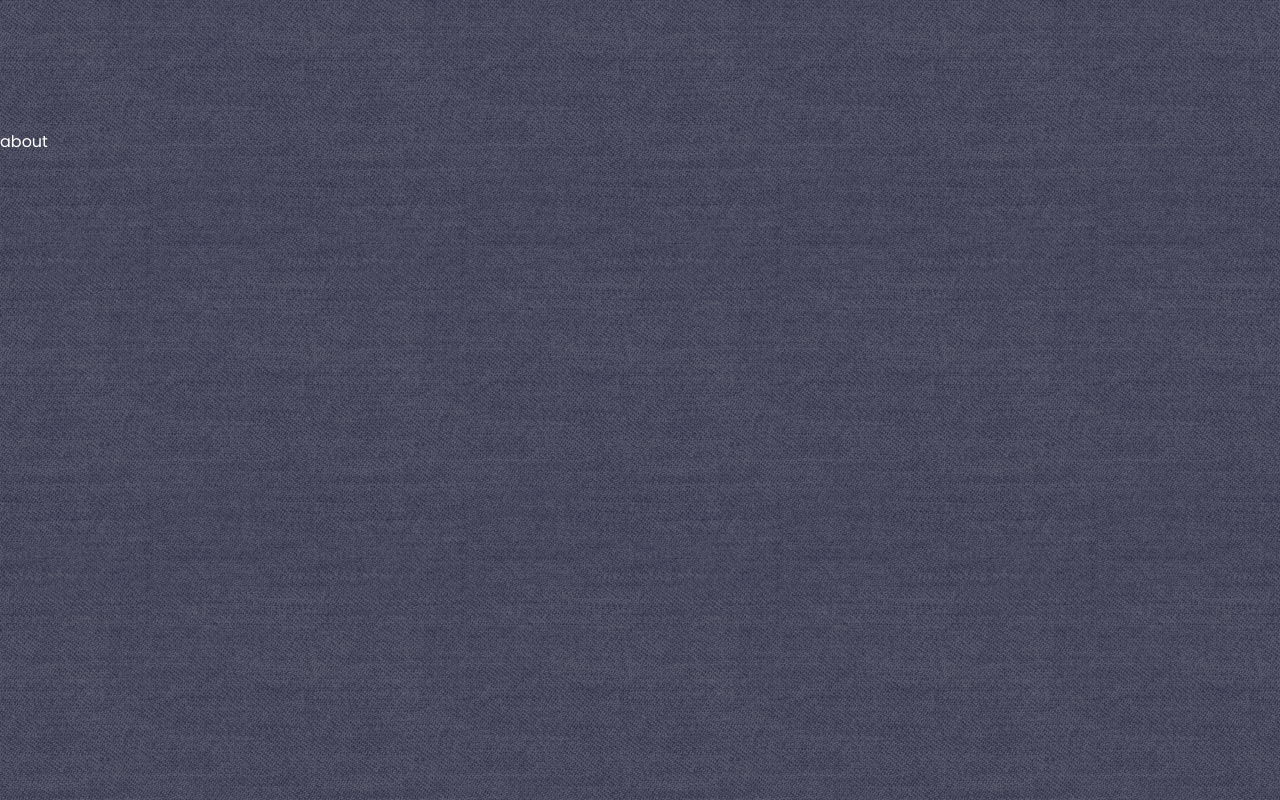
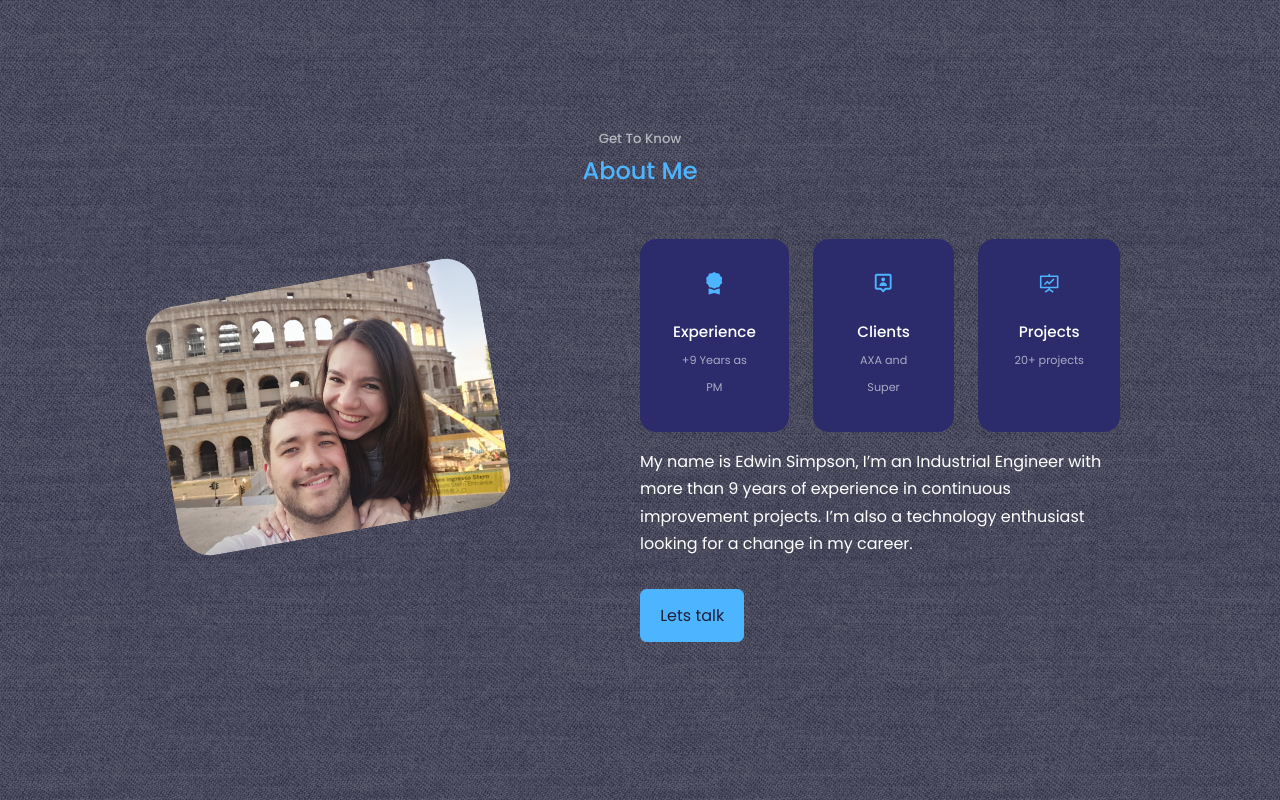
Before and after one commit to Edwin0204/React-portfolio, a React (Create React App) app in the folder react-portfolio/: page / in a window 1280 px wide. Shown: the part 800-1600 px from the top of the page. Built offline with nearby package versions, Linux system fonts and the light colour scheme.

Commit message:
about css

```diff
--- a/react-portfolio/src/components/about/About.jsx
+++ b/react-portfolio/src/components/about/About.jsx
@@ -1,9 +1,56 @@
 import React from 'react'
 import './about.css'
+import Me2 from "../../assets/IMG_20190904_075237.jpg"
+import {BsFillAwardFill} from 'react-icons/bs'
+import {BiUserPin} from 'react-icons/bi'
+import {AiOutlineFundProjectionScreen} from 'react-icons/ai'
 
 const about = () => {
   return (
-    <section id='about'>about</section>
+    <section id='about'>
+      <h5>Get To Know</h5>
+      <h2>About Me</h2>
+
+        <div className="container about__container">
+
+          <div className="about__me">
+            <div className="about__me-image">
+              <img src={Me2} alt="me in colisseum" />
+            </div>
+          </div>
+
+          <div className="about__content">
+            <div className="about__cards">
+              <article className='about__card'>
+                <BsFillAwardFill className='about__icon'/>
+                <h5>Experience</h5>
+                <small>+9 Years as PM</small>
+              </article>
+
+              <article className='about__card'>
+                <BiUserPin className='about__icon'/>
+                <h5>Clients</h5>
+                <small>AXA and Super</small>
+              </article>
+
+              <article className='about__card'>
+                <AiOutlineFundProjectionScreen className='about__icon'/>
+                <h5>Projects</h5>
+                <small>20+ projects</small>
+              </article>
+            </div>
+
+            <p className='about__content-paragraph'>
+            My name is Edwin Simpson, I’m an Industrial Engineer with more than 9 years of experience in continuous improvement projects. I’m also a technology enthusiast looking for a change in my career.
+            </p>
+
+            <a href="#contact" className='btn btn-primary btn-about'>Lets talk</a>
+
+
+          </div>
+
+        </div>
+    </section>
   )
 }
 
--- a/react-portfolio/src/components/about/about.css
+++ b/react-portfolio/src/components/about/about.css
@@ -0,0 +1,72 @@
+.about__container {
+    display: grid;
+    grid-template-columns: 35% 50%;
+    gap: 15%;
+}
+
+.about__me {
+    width: 100%;
+    aspect-ratio: 1/1;
+    border-radius: 2rem;
+    display: grid;
+    place-items: center;
+}
+
+.about__me-image {
+    border-radius: 2rem;
+    overflow: hidden;
+    transform: rotate(-10deg);
+    transition: var(--transition);
+
+
+}
+
+.about__me-image:hover {
+    transform: rotate(0deg);
+}
+
+.btn-about{
+    margin-top: 2rem;
+}
+
+.about__cards{
+    display: grid ;
+    grid-template-columns: repeat(3,1fr);
+    gap: 1.5rem;
+}
+
+.about__card{
+    background: var(--color-bg-variant);
+    border: 1px solid transparent;
+    border-radius: 1rem;
+    padding: 2rem;
+    text-align: center;
+    transition: var(--transition);
+}
+
+.about__content-paragraph{
+    margin-top: 1rem;
+
+}
+
+.about__card:hover{
+    background: transparent;
+    border-color: var(--color-primary-variant);
+    cursor: default;
+}
+
+.about__icon{
+    color: var(--color-primary);
+    font-size: 1.4rem;
+    margin-bottom: 1rem;
+}
+
+.about__card h5 {
+    font-size: .95rem;
+
+}
+
+.about__card small{
+    font-size: 0.7rem;
+    color: var(--color-light);
+}
--- a/react-portfolio/src/components/header/header.css
+++ b/react-portfolio/src/components/header/header.css
@@ -42,18 +42,14 @@ header {
 .me {
     background: linear-gradient( var(--color-primary), transparent);
     width: 22rem;
-    height: 30rem;
     position: absolute;
     left: calc(50% - 11rem);
     margin-top: 4rem;
-    border-radius: 12rem 12rem 0 0;
+    border-radius: 4rem 4rem 6rem 6rem;
     overflow: hidden;
-    padding: 5rem 1.5rem 1.5rem 1.5rem;
 }
 
-.immage {
-        border-radius: 12rem 12rem 0 0;
-}
+
 
 /*=================Scroll=================*/
 
```
